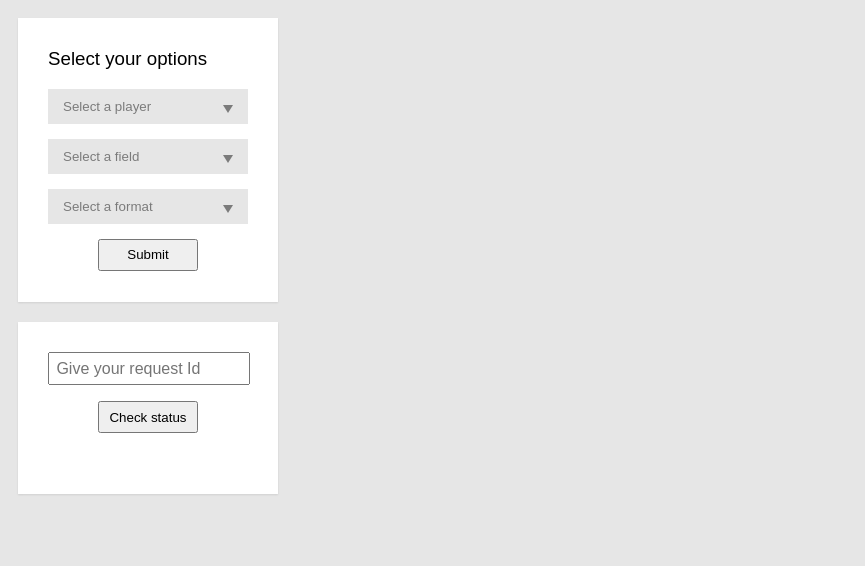
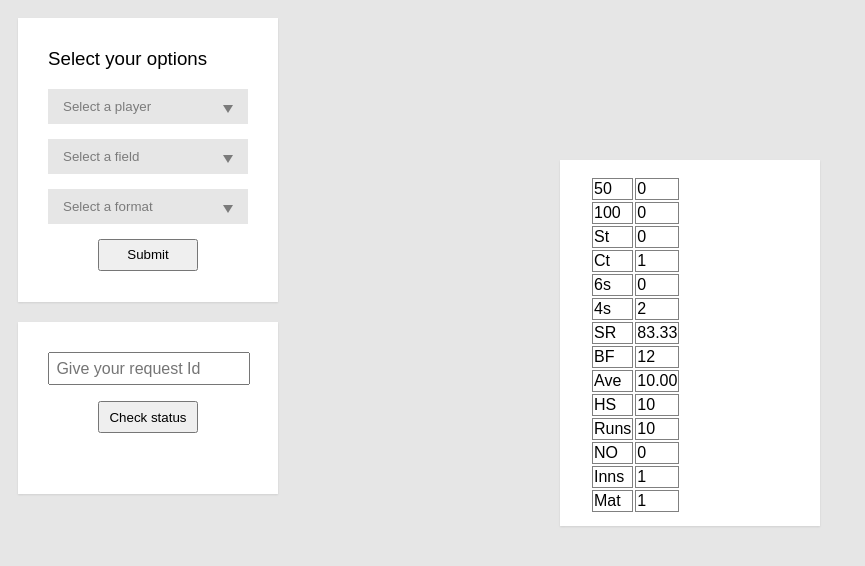
Before and after one commit to thanyaGeethaSanthosh/distributedSystem, a website: page public/index.html in a window 1280 px wide. Shown: the whole page, without its empty margins (0-865 px from the left). Drawn offline with Linux system fonts and the light colour scheme.

Commit message:
giving back the player stats as table format

```diff
--- a/public/index.css
+++ b/public/index.css
@@ -182,3 +182,24 @@ h3 {
 .statusDiv .button {
   margin-top: 1rem;
 }
+
+.details-table {
+  height: fit-content;
+  visibility: hidden;
+  position: fixed;
+}
+
+.detailsDiv {
+  position: absolute;
+  left: 550px;
+  top: 150px;
+  height: 20rem;
+  padding-top: 1rem;
+}
+
+td {
+  border: 1px solid gray;
+  height: 1rem;
+  border-collapse: collapse;
+  size: 2rem;
+}
--- a/public/index.html
+++ b/public/index.html
@@ -5,7 +5,7 @@
     <meta name="viewport" content="width=device-width, initial-scale=1.0" />
     <link rel="stylesheet" href="index.css" />
     <script src="./index.js"></script>
-    <title>Document</title>
+    <title>GetCricInfo</title>
   </head>
   <body>
     <div class="container">
@@ -71,6 +71,23 @@
           <p id="status"></p>
         </div>
       </div>
+      <div class="control-group detailsDiv">
+        <table class="details-table" id="details-table" style="visibility: visible;"><tbody><tr><td>50</td><td>0</td></tr>
+          <tr><td>100</td><td>0</td></tr>
+          <tr><td>St</td><td>0</td></tr>
+          <tr><td>Ct</td><td>1</td></tr>
+          <tr><td>6s</td><td>0</td></tr>
+          <tr><td>4s</td><td>2</td></tr>
+          <tr><td>SR</td><td>83.33</td></tr>
+          <tr><td>BF</td><td>12</td></tr>
+          <tr><td>Ave</td><td>10.00</td></tr>
+          <tr><td>HS</td><td>10</td></tr>
+          <tr><td>Runs</td><td>10</td></tr>
+          <tr><td>NO</td><td>0</td></tr>
+          <tr><td>Inns</td><td>1</td></tr>
+          <tr><td>Mat</td><td>1</td></tr>
+          </tbody></table>
+      </div>
     </div>
   </body>
 </html>
--- a/public/index.js
+++ b/public/index.js
@@ -20,7 +20,19 @@ const getStatus = function () {
     document.getElementById(`status`).innerText = res
       ? ` Your request is ${res.status}`
       : 'Wrong request';
+    const detailsTable = document.getElementsByClassName('details-table');
+    detailsTable[0].innerHTML = jsonAsTable(res.tags);
+    document.getElementById('details-table').style.visibility = 'visible';
   });
+};
+
+const jsonAsTable = function (rawData) {
+  let html = ``;
+  let playerStats = JSON.parse(rawData);
+  for (const field in playerStats) {
+    html += `<tr><td>${field}</td><td>${playerStats[field]}</td></tr>\n`;
+  }
+  return html;
 };
 
 const sendXHR = function (data, url, method, responseHandler) {
--- a/src/processRequest.js
+++ b/src/processRequest.js
@@ -27,7 +27,7 @@ const scheduleProcessing = function (client, id, params) {
 
 const completedProcessing = function (client, id, tags) {
   const status = ['status', 'completed'];
-  const updatedTags = ['tags', JSON.stringify(tags)];
+  const updatedTags = ['details', JSON.stringify(tags)];
   client.hmset(`job_${id}`, status.concat(updatedTags));
 };
 
```
